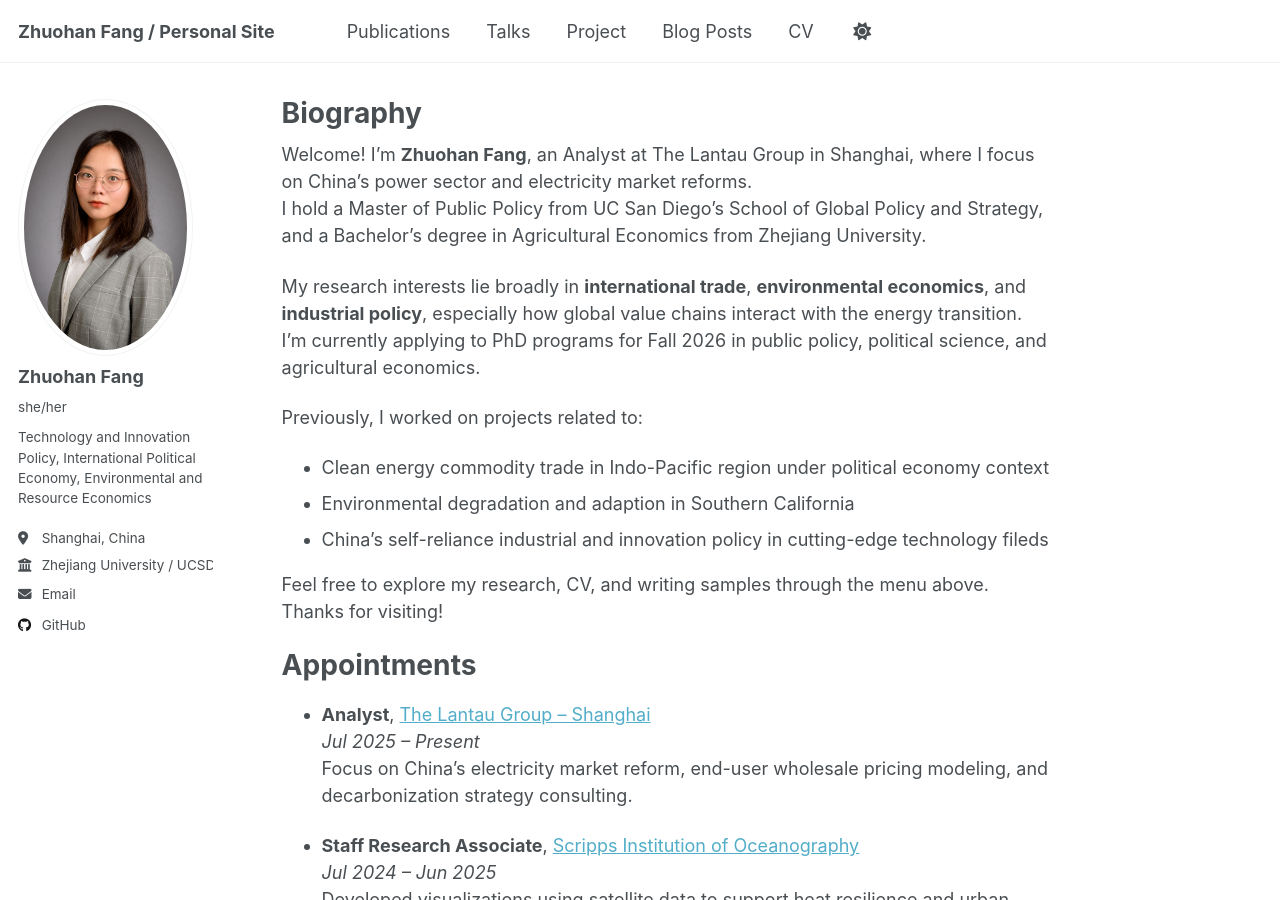
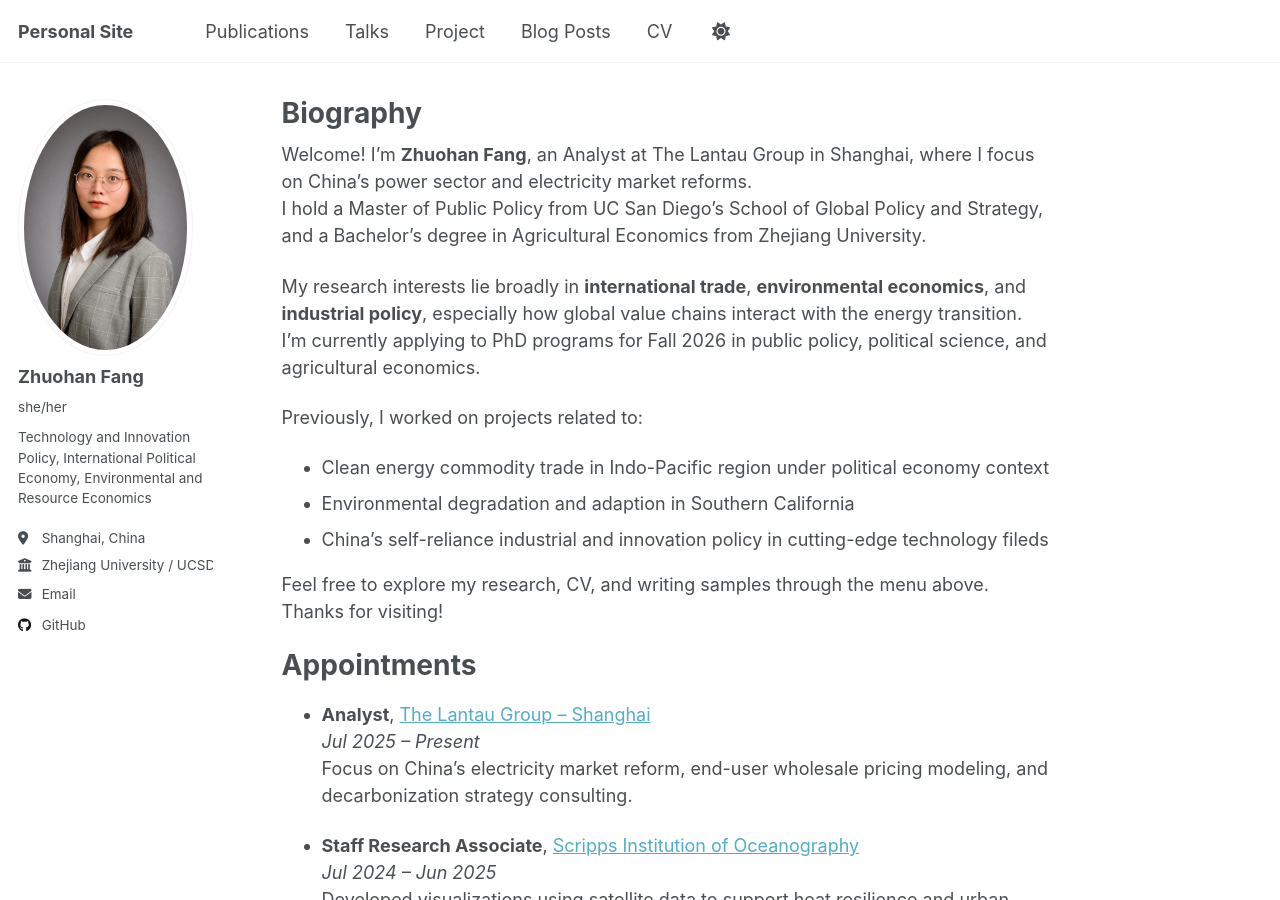
Before and after one commit to fzh200001/fzh200001.github.io, a Jekyll site: the page built from _pages/about.md, in a window 1280 px wide and 900 px high. Built offline with Jekyll 4.4.1, drawn with Linux system fonts in a browser that asks for light colours; a script that is not in the unit is left out.

Commit message:
Update _config.yml

```diff
--- a/_config.yml
+++ b/_config.yml
@@ -9,7 +9,7 @@
 # Basic Site Settings
 locale                   : "en-US"
 site_theme               : "default"
-title                    : "Zhuohan Fang / Personal Site"
+title                    : "Personal Site"
 title_separator          : "-"
 name                     : &name "Zhuohan Fang"
 description              : &description "personal description"
```
